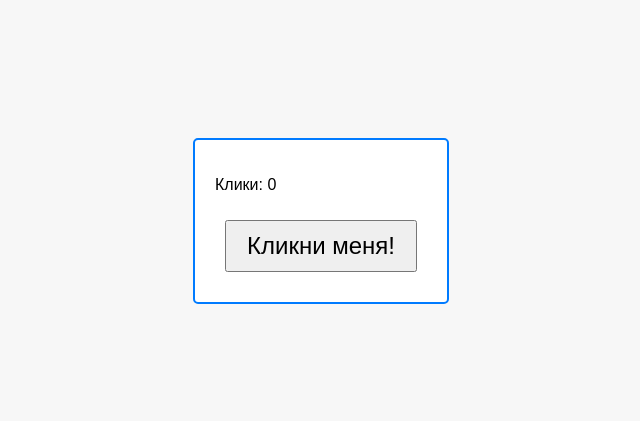
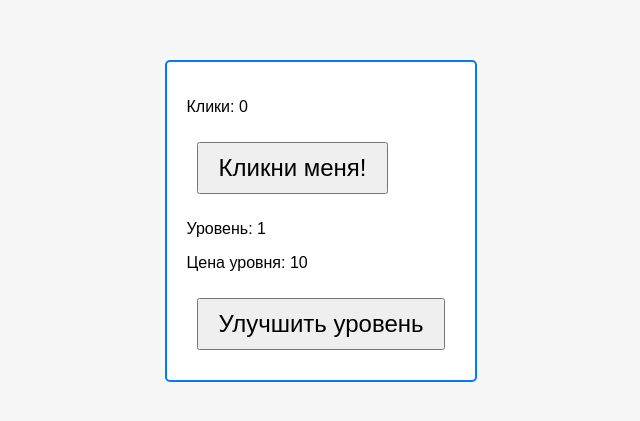
Before and after one commit to LutDub/tap, a plain HTML site: page index.html in a window 1280 px wide. Shown: the part 187-608 px from the top of the page, without its empty margins (319-959 px from the left). Drawn offline with Linux system fonts and the light colour scheme.

Commit message:
Update index.html

```diff
--- a/index.html
+++ b/index.html
@@ -30,13 +30,43 @@
     <div id="clicker">
         <p>Клики: <span id="click-count">0</span></p>
         <button onclick="incrementClick()">Кликни меня!</button>
+        <div>
+            <p>Уровень: <span id="level">1</span></p>
+            <p>Цена уровня: <span id="level-cost">10</span></p>
+            <button onclick="upgradeLevel()">Улучшить уровень</button>
+        </div>
     </div>
     <script>
-        let clickCount = 0;
+        let clickCount = parseInt(localStorage.getItem('clickCount')) || 0;
+        let level = parseInt(localStorage.getItem('level')) || 1;
+        let levelCost = parseInt(localStorage.getItem('levelCost')) || 10;
+
+        document.getElementById('click-count').innerText = clickCount;
+        document.getElementById('level').innerText = level;
+        document.getElementById('level-cost').innerText = levelCost;
 
         function incrementClick() {
-            clickCount++;
+            clickCount += level;
             document.getElementById('click-count').innerText = clickCount;
+            localStorage.setItem('clickCount', clickCount);
+        }
+
+        function upgradeLevel() {
+            if (clickCount >= levelCost) {
+                clickCount -= levelCost;
+                level += 1;
+                levelCost = Math.floor(levelCost * 1.5);
+
+                document.getElementById('click-count').innerText = clickCount;
+                document.getElementById('level').innerText = level;
+                document.getElementById('level-cost').innerText = levelCost;
+
+                localStorage.setItem('clickCount', clickCount);
+                localStorage.setItem('level', level);
+                localStorage.setItem('levelCost', levelCost);
+            } else {
+                alert('Недостаточно кликов для улучшения уровня!');
+            }
         }
 
         window.Telegram.WebApp.ready();
```
